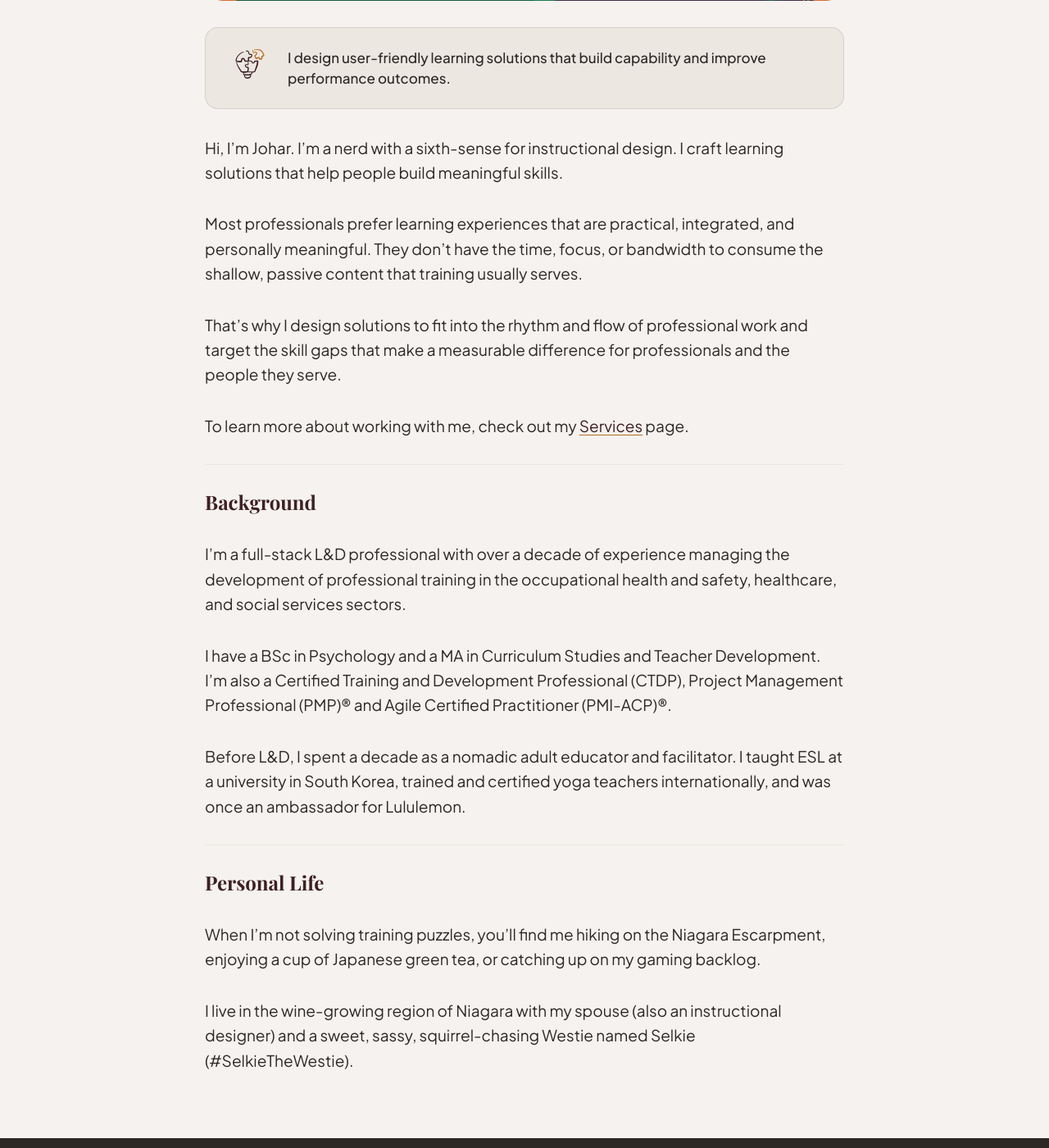
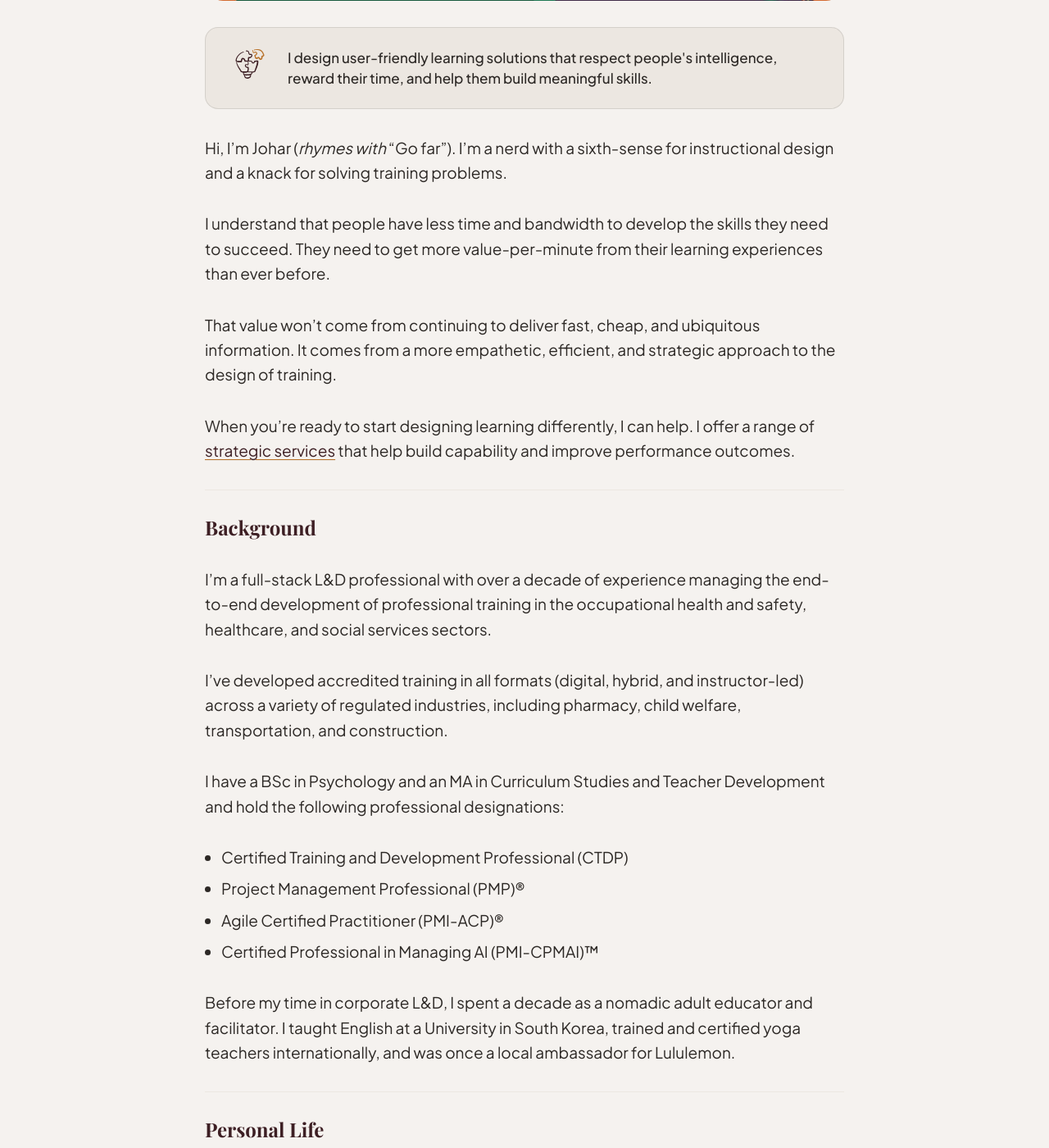
Before and after one commit to j0har/joharsingh.com, a Jekyll site: the page built from _pages/about.md, in a window 1280 px wide and 1400 px high, scrolled down 817 px. Shown: the whole window at 82% size. Built offline with Jekyll 4.4.1, drawn with Linux system fonts in a browser that asks for light colours; some web fonts are replaced; some of the changed text lies outside the part shown.

Commit message:
Update About page copy — new opener, problem/solution framing, hyperlinked CTA
Card banner now carries the lead value-prop line; body opens directly with
name/personality line to avoid repeating it. Replaces "most professionals
prefer" framing with value-per-minute positioning. CTA hyperlinks
"strategic services" to /services instead of a separate sentence. Fixes
semicolon typo in industries list, "an MA" article agreement, "local
ambassador" precision. meta_description left untouched (2026-08-19 SEO
pass, confirmed still intentional).

```diff
--- a/_pages/about.md
+++ b/_pages/about.md
@@ -43,31 +43,38 @@ image: /images/example-1.jpg
   <div class="about-banner-icon">
     {% include icons/Business-Coaching-Idea-Jigsaw--Streamline-Freehand.svg %}
   </div>
-  <p class="about-banner-text">I design user-friendly learning solutions that build capability and improve performance outcomes.</p>
+  <p class="about-banner-text">I design user-friendly learning solutions that respect people's intelligence, reward their time, and help them build meaningful skills.</p>
 </div>
 
-Hi, I'm Johar. I'm a nerd with a sixth-sense for instructional design. I craft learning solutions that help people build meaningful skills.
+Hi, I'm Johar (_rhymes with_ "Go far"). I'm a nerd with a sixth-sense for instructional design and a knack for solving training problems.
 
-Most professionals prefer learning experiences that are practical, integrated, and personally meaningful. They don't have the time, focus, or bandwidth to consume the shallow, passive content that training usually serves.
+I understand that people have less time and bandwidth to develop the skills they need to succeed. They need to get more value-per-minute from their learning experiences than ever before.
 
-That's why I design solutions to fit into the rhythm and flow of professional work and target the skill gaps that make a measurable difference for professionals and the people they serve.
+That value won't come from continuing to deliver fast, cheap, and ubiquitous information. It comes from a more empathetic, efficient, and strategic approach to the design of training.
 
-To learn more about working with me, check out my [Services](/services) page.
+When you're ready to start designing learning differently, I can help. I offer a range of [strategic services](/services) that help build capability and improve performance outcomes.
 
 ---
 
 ### Background
 
-I'm a full-stack L&D professional with over a decade of experience managing the development of professional training in the occupational health and safety, healthcare, and social services sectors.
+I'm a full-stack L&D professional with over a decade of experience managing the end-to-end development of professional training in the occupational health and safety, healthcare, and social services sectors.
 
-I have a BSc in Psychology and a MA in Curriculum Studies and Teacher Development. I'm also a Certified Training and Development Professional (CTDP), Project Management Professional (PMP)® and Agile Certified Practitioner (PMI-ACP)®.
+I've developed accredited training in all formats (digital, hybrid, and instructor-led) across a variety of regulated industries, including pharmacy, child welfare, transportation, and construction.
 
-Before L&D, I spent a decade as a nomadic adult educator and facilitator. I taught ESL at a university in South Korea, trained and certified yoga teachers internationally, and was once an ambassador for Lululemon.
+I have a BSc in Psychology and an MA in Curriculum Studies and Teacher Development and hold the following professional designations:
+
+* Certified Training and Development Professional (CTDP)
+* Project Management Professional (PMP)®
+* Agile Certified Practitioner (PMI-ACP)®
+* Certified Professional in Managing AI (PMI-CPMAI)™
+
+Before my time in corporate L&D, I spent a decade as a nomadic adult educator and facilitator. I taught English at a University in South Korea, trained and certified yoga teachers internationally, and was once a local ambassador for Lululemon.
 
 ---
 
 ### Personal Life
 
-When I'm not solving training puzzles, you'll find me hiking on the Niagara Escarpment, enjoying a cup of Japanese green tea, or catching up on my gaming backlog.
+When I'm not solving training puzzles, you'll find me hiking on the Niagara Escarpment, enjoying a cup of Japanese green tea, or catching up on my gaming and comic book backlog.
 
-I live in the wine-growing region of Niagara with my spouse (also an instructional designer) and a sweet, sassy, squirrel-chasing Westie named Selkie (#SelkieTheWestie).
+I live in the wine-growing region of Niagara (just across the lake from the city of Toronto) with my spouse (also an instructional designer) and a sweet, sassy, squirrel-chasing Westie named Selkie (#SelkieTheWestie).
```
